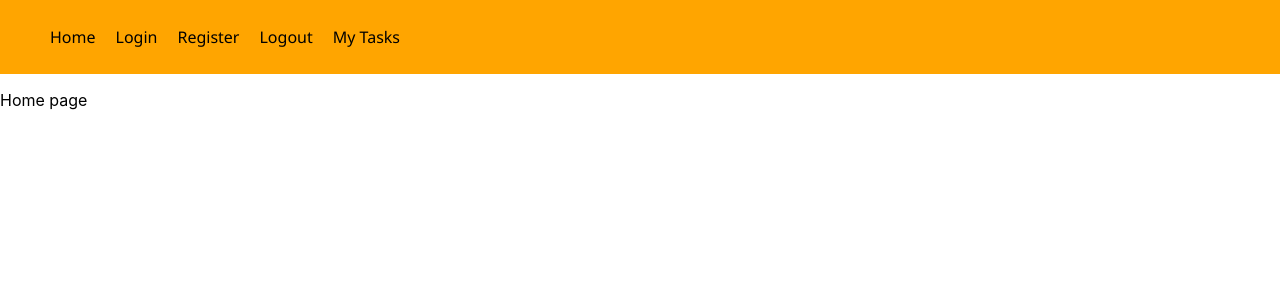
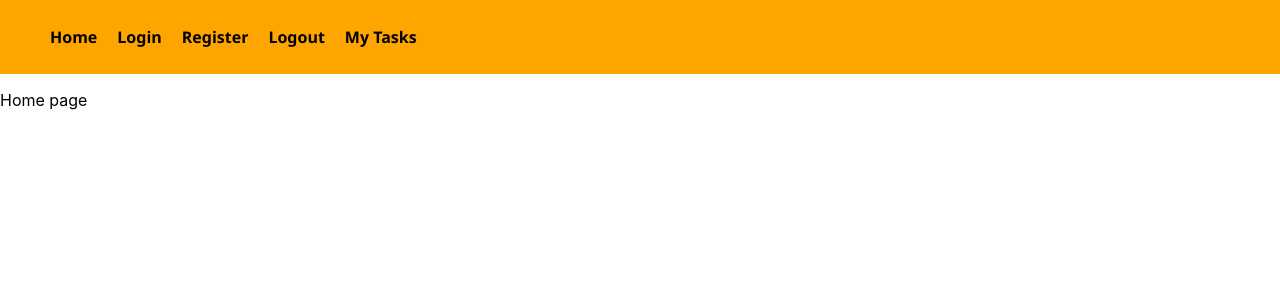
Before and after one commit to EmilPopovski24/Organizer, a React (Create React App) app in the folder organizer/: page / in a window 1280 px wide. Shown: the top 300 px of the page. Built offline with nearby package versions, Linux system fonts and the light colour scheme.

Commit message:
adding links to Navbar

```diff
--- a/organizer/src/components/Navigation/Navigation.css
+++ b/organizer/src/components/Navigation/Navigation.css
@@ -15,4 +15,11 @@
 
 .navbar-li {
     margin:10px;
+    font-weight: bold;
+    color:black
 }
+
+.navbar-li a {
+    text-decoration: none;
+    color:black
+}
--- a/organizer/src/components/Navigation/Navigation.js
+++ b/organizer/src/components/Navigation/Navigation.js
@@ -1,15 +1,16 @@
 import "./Navigation.css";
+import { Link } from "react-router-dom";
 
 export const Navigation = () => {
 
     return (
         <div className="navbar">
             <ul className="navbar-ul">
-                <li className="navbar-li">Home</li>
-                <li className="navbar-li">Login</li>
-                <li className="navbar-li">Register</li>
-                <li className="navbar-li">Logout</li>
-                <li className="navbar-li">My Tasks</li>
+                <li className="navbar-li"><Link to="/">Home</Link></li>
+                <li className="navbar-li"><Link to="/login">Login</Link></li>
+                <li className="navbar-li"><Link to="/register">Register</Link></li>
+                <li className="navbar-li"><Link to="/logout">Logout</Link></li>
+                <li className="navbar-li"><Link to="/tasks">My Tasks</Link></li>
             </ul>
         </div>
     )
```
